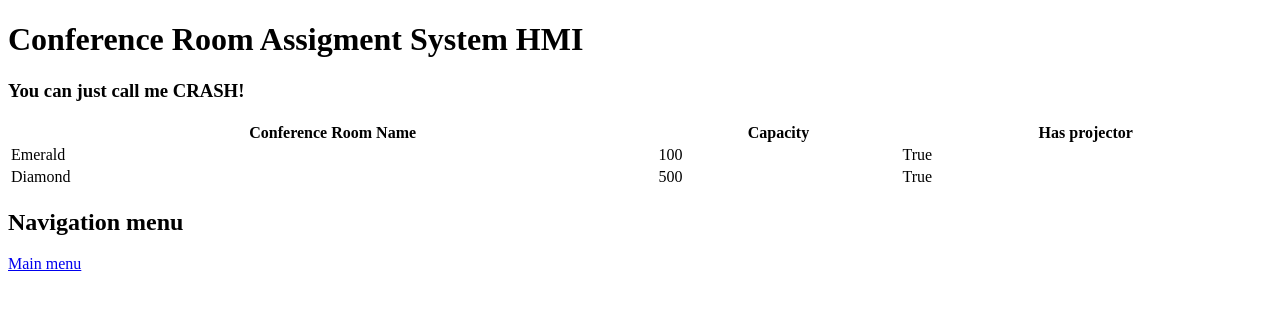
After one commit to tomaszbos/room_reservations_TB, a Django app: page /room/ in a window 1280 px wide. The commit adds this page. Shown: the top 310 px of the page. Run offline with Django 3.2, Linux system fonts and the light colour scheme; data comes from the database, SQL or seed files in the repository; both versions use the stored data as it was after the commit.

Commit message:
List of Conference Rooms
Added webpage for listing conference rooms

```diff
--- a/room_reservations_TB/forms.py
+++ b/room_reservations_TB/forms.py
@@ -13,6 +13,6 @@ class NewRoomForm(forms.Form):
         initial=0,
     )
     room_projector = forms.BooleanField(
-        required=True,
+        required=False,
         label='Conference Room Projector Available',
     )
--- a/room_reservations_TB/models.py
+++ b/room_reservations_TB/models.py
@@ -5,3 +5,6 @@ class Room(models.Model):
     room_name = models.CharField(max_length=255, unique=True)
     room_capacity = models.IntegerField()
     room_projector = models.BooleanField()
+
+    def __str__(self):
+        return self.room_name, self.room_capacity, self.room_projector
--- a/room_reservations_TB/views.py
+++ b/room_reservations_TB/views.py
@@ -10,13 +10,6 @@ def main_page(request):
     return render(request, 'main_page.html', {})
 
 
-
-# Utwórz widok, pozwalający na dodanie nowej sali. Umieść go pod adresem /room/new/. Widok powinien:
-#
-#     po wejściu metodą GET wyświetlić formularz zawierający następujące pola:
-#         nazwa sali – tekst,
-#         pojemność sali – liczba,
-#         dostępność rzutnika – checkbox.
 #     po wejściu metodą POST:
 #         sprawdzić, czy nazwa sali, nie jest pusta,
 #         sprawdzić, czy sala o podanej nazwie, nie istnieje już w bazie danych,
@@ -26,18 +19,19 @@ def main_page(request):
 #
 # Pamiętaj, żeby dodać odpowiedni wpis do pliku urls.py. Uzupełnij też odpowiedni link w szablonie bazowym.
 class NewRoom(View):
+    form = NewRoomForm
+
     def get(self, request):
-        form = NewRoomForm()
-        return render(request, 'new_room.html', {'form': form})
+        return render(request, 'new_room.html', {'form': self.form()})
 
     def post(self, request):
         data = request.POST
-        form = NewRoomForm(data)
-        text = 'No data!'
+        form = self.form(data)
+        text = 'Wrong input!'
         if form.is_valid():
             room_name = form.cleaned_data['room_name']
             room_capacity = form.cleaned_data['room_capacity']
-            room_projector = form.cleaned.data['room_projector']
+            room_projector = form.cleaned_data['room_projector']
             Room.objects.create(
                 room_name=room_name,
                 room_capacity=room_capacity,
@@ -45,3 +39,11 @@ class NewRoom(View):
             )
             text = f'Room {room_name} with capacity of {room_capacity} people and projector availability as {room_projector} added.'
         return HttpResponse(text)
+
+
+class AllRooms(View):
+    def get(self, request):
+        context = {}
+        all_rooms = Room.objects.all()
+        context['rooms'] = all_rooms
+        return render(request, 'room_list.html', context)
--- a/settings/urls.py
+++ b/settings/urls.py
@@ -21,4 +21,5 @@ urlpatterns = [
     path('admin/', admin.site.urls),
     path('main/', views.main_page),
     path('room/new/', views.NewRoom.as_view(), name='new_room'),
+    path('room/', views.AllRooms.as_view(), name='all_rooms'),
 ]
--- a/templates/main_page.html
+++ b/templates/main_page.html
@@ -9,5 +9,6 @@
     <h3>You can just call me CRASH!</h3>
     <h2>Navigation menu</h2>
     <p><a href="/room/new">Add a conference room</a></p>
+    <p><a href="/room">All available conference rooms</a></p>
 </body>
 </html>
--- /dev/null
+++ b/templates/room_list.html
@@ -0,0 +1,34 @@
+<!DOCTYPE html>
+<html lang="en">
+<head>
+    <meta charset="UTF-8">
+    <title>Room list</title>
+</head>
+<body>
+    <h1>Conference Room Assigment System HMI</h1>
+    <h3>You can just call me CRASH!</h3>
+    <form action="" method="POST">
+        {% csrf_token %}
+        <table style="width:100%">
+            <thead>
+            <tr>
+                <th>Conference Room Name</th>
+                <th>Capacity</th>
+                <th>Has projector</th>
+            </tr>
+            </thead>
+            <tbody>
+            {% for room in rooms %}
+                <tr>
+                    <td>{{ room.room_name }}</td>
+                    <td>{{ room.room_capacity }}</td>
+                    <td>{{ room.room_projector }}</td>
+                </tr>
+            {% endfor %}
+            </tbody>
+        </table>
+    </form>
+    <h2>Navigation menu</h2>
+    <p><a href="/main">Main menu</a></p>
+</body>
+</html>
```
Also changed, not shown: db.sqlite3, room_reservations_TB/migrations/0001_initial.py (added).
